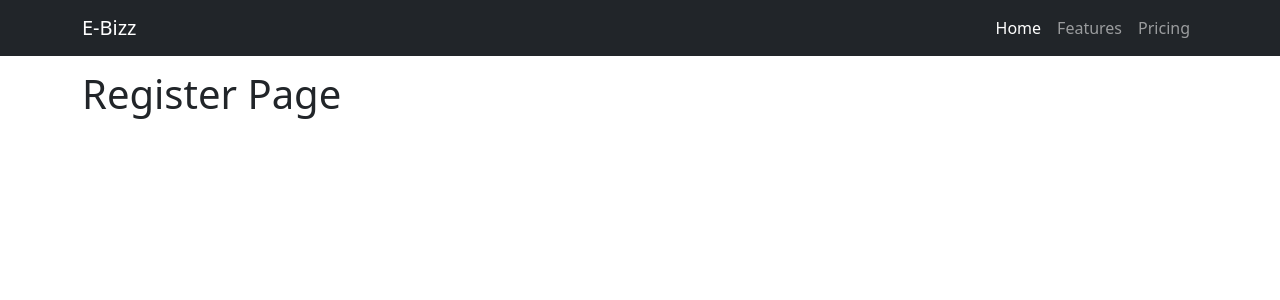
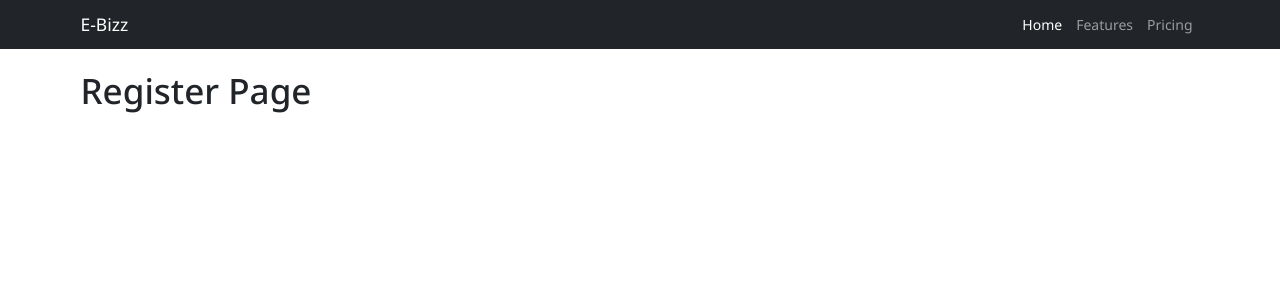
Before and after one commit to viyash-24/E-Commerce, a Django app: page /register in a window 1280 px wide. Shown: the top 300 px of the page. Run offline with Django 5.2, Linux system fonts and the light colour scheme.

Commit message:
noto sans font is added

```diff
--- a/static/css/style.css
+++ b/static/css/style.css
@@ -1,3 +1,17 @@
+@import url('https://fonts.googleapis.com/css2?family=Noto+Sans:wght@300;400;500;700&display=swap');
+
+html {
+  font-size: 14px;
+}
+body {
+  font-family: 'Noto Sans', sans-serif;
+}
+a {
+  text-decoration: none;
+}
+
+
+
 .carousel-item img {
 object-fit: cover;
 object-position: top;
```
